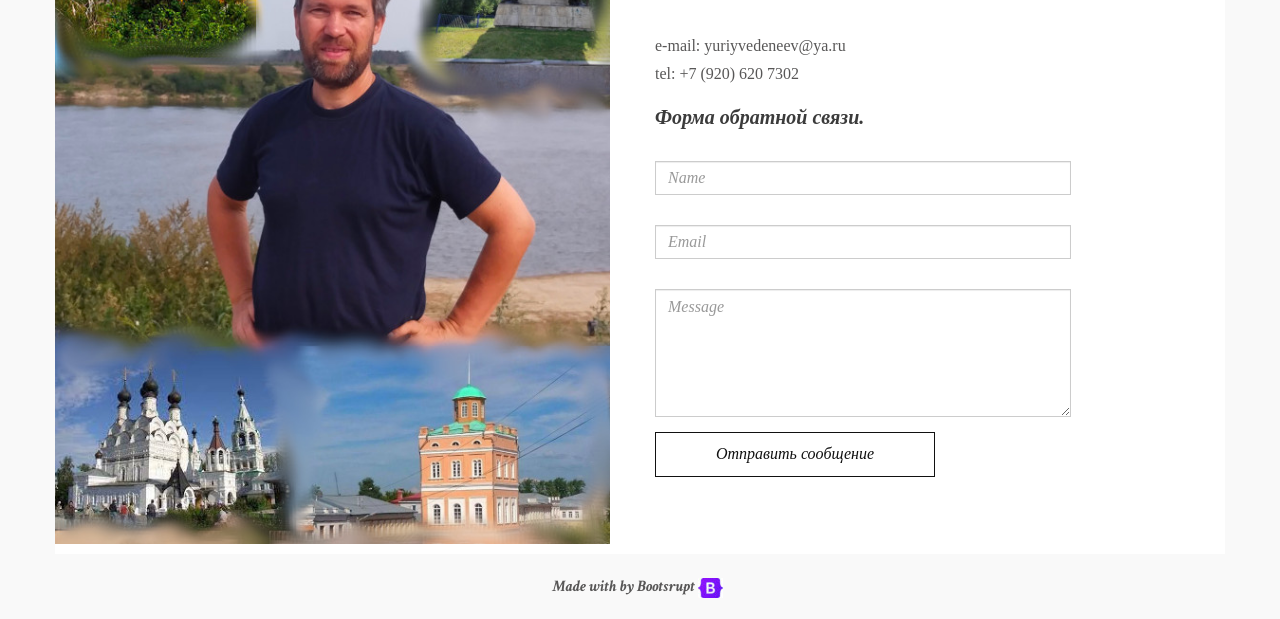
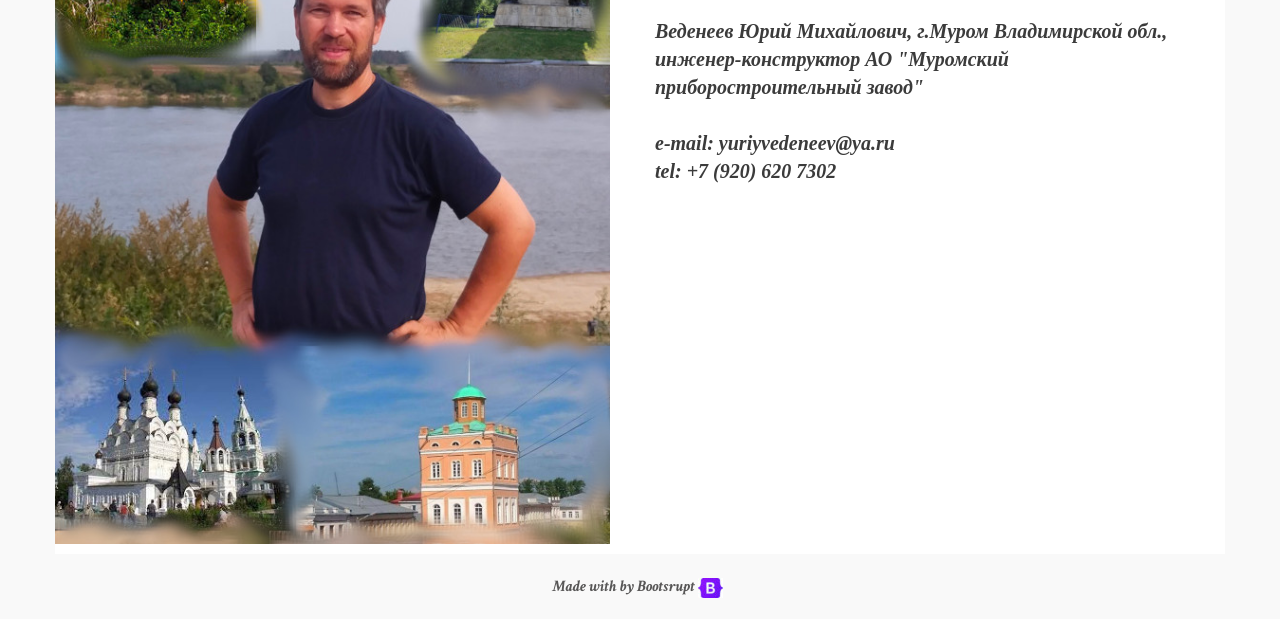
Before and after one commit to yuriyvedeneev/yuriyvedeneev.github.io, a plain HTML site: page contact.html in a window 1280 px wide. Shown: the part 246-865 px from the top of the page. Drawn offline with nearby package versions, Linux system fonts and the light colour scheme; files whose address does not match are found by name.

Commit message:
Add files via upload

```diff
--- a/contact.html
+++ b/contact.html
@@ -38,27 +38,13 @@
 
                     <p class='subtitle'>Контакты:
                     </p>
-                    <p class="info">e-mail: yuriyvedeneev@ya.ru</br>
+                    <p class='subtitle'>Веденеев Юрий Михайлович, г.Муром Владимирской обл.,</br>
+                        инженер-конструктор АО "Муромский приборостроительный завод"</br></br>
+                        e-mail: yuriyvedeneev@ya.ru</br>
                         tel: +7 (920) 620 7302</br>
                     </p>
 
-                    <p class='subtitle'>Форма обратной связи.
-                    </p>
-<!-- form -->
-                    <form class="form_edit">
-                        <div class="form-group">
-                            <input type="name" class="form-control" id="exampleInputName" placeholder="Name">
-                        </div>
 
-                        <div class="form-group">
-                        <input type="email" class="form-control" id="exampleInputEmail1" placeholder="Email">
-                        </div>
-
-                        <div class="form-group">
-                        <textarea class="form-control" rows="5" placeholder="Message"></textarea>
-                        </div>
-                        <button type="submit" class="btn btn-rabbit submit">Отправить сообщение</button>
-                    </form>
                 </div>
             </div>
         </div>
```
